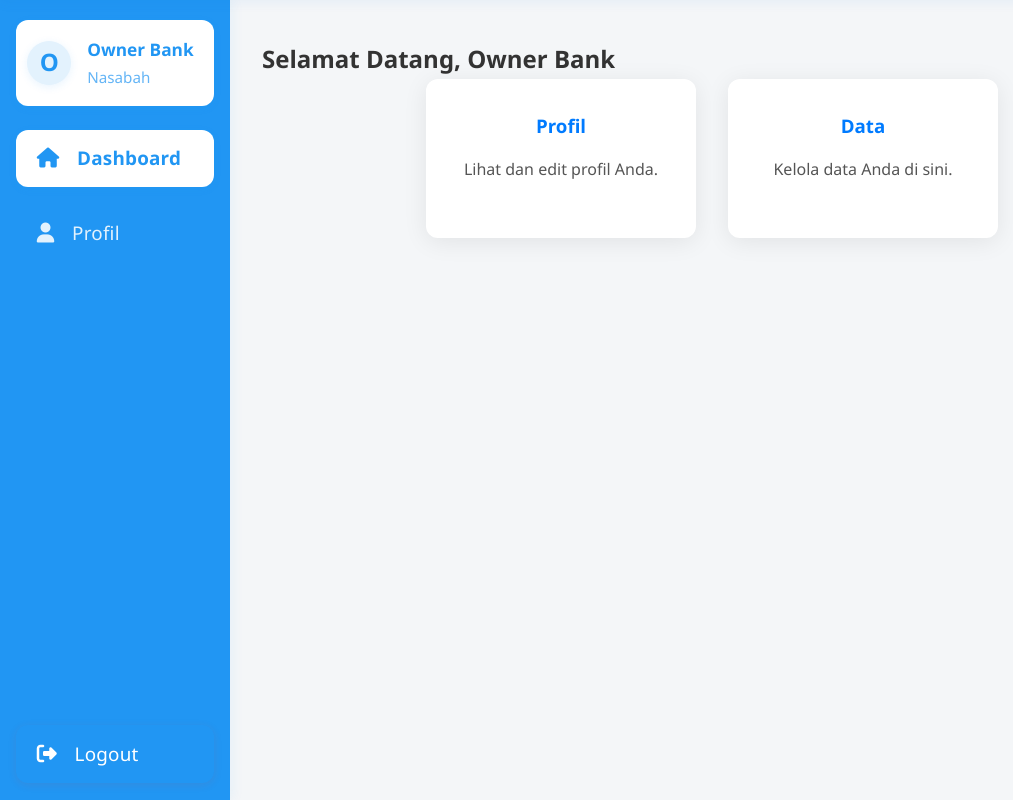
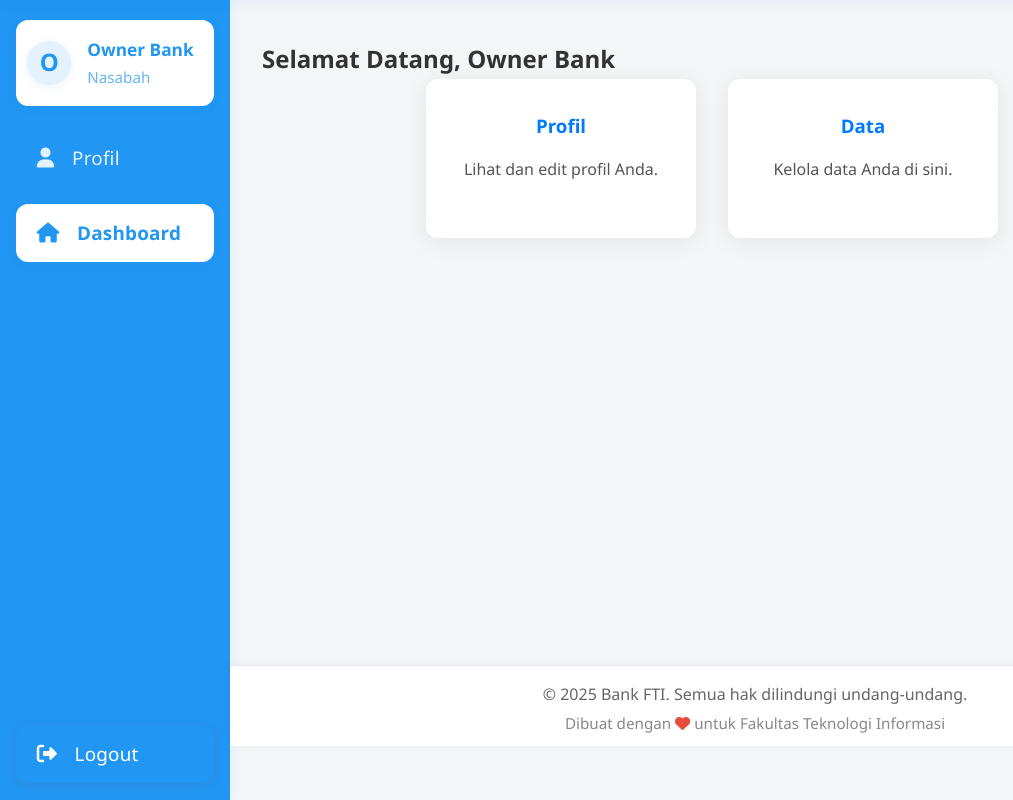
Before and after one commit to septiancikalnugraha/tugasbesar_managementrpl, a PHP site: page /pages/dashboard.php in a window 1280 px wide. Shown: the part 54-854 px from the top of the page, without its empty margins (0-1013 px from the left). Run offline with PHP 8.4, Linux system fonts and the light colour scheme; a user stored in the database is signed in; data comes from the database, SQL or seed files in the repository.

Commit message:
commit 2 - memperbaiki ui
menambahkan footer dan menyesuaikan ui pada dashboard khusus petugas dan dashboard nasabah

```diff
--- a/assets/css/style.css
+++ b/assets/css/style.css
@@ -887,3 +887,42 @@ html {
 .btn-logout {
     display: none !important;
 }
+
+/* Footer Styles */
+.footer {
+    background: rgba(255, 255, 255, 0.95);
+    backdrop-filter: blur(10px);
+    padding: 1.2rem 0 1rem 0;
+    margin-top: 1.5rem;
+    text-align: center;
+    color: #666;
+    font-size: 1rem;
+    box-shadow: 0 -2px 12px rgba(0,0,0,0.03);
+}
+.footer-note {
+    margin-top: 0.2rem;
+    font-size: 0.95rem;
+    color: #888;
+}
+.footer-note .fa-heart {
+    color: #e74c3c;
+}
+
+.dashboard-footer {
+    position: fixed;
+    left: 0;
+    bottom: 0;
+    width: 100vw;
+    z-index: 100;
+    background: rgba(255,255,255,0.97);
+    box-shadow: 0 -2px 12px rgba(0,0,0,0.03);
+    border-top: 1px solid #e3e7ed;
+    padding: 1rem 0 0.7rem 0;
+    text-align: center;
+}
+@media (min-width: 900px) {
+    .dashboard-footer {
+        left: 230px;
+        width: calc(100vw - 230px);
+    }
+}
--- a/includes/footer.php
+++ b/includes/footer.php
@@ -1,8 +1,8 @@
-<footer style="background: rgba(255, 255, 255, 0.95); backdrop-filter: blur(10px); padding: 2rem 0; margin-top: 3rem; text-align: center; color: #666;">
+<footer class="footer">
     <div class="container">
         <p>&copy; <?php echo date('Y'); ?> Bank FTI. Semua hak dilindungi undang-undang.</p>
-            <p style="margin-top: 0.5rem; font-size: 0.9rem;">
-                Dibuat dengan <i class="fas fa-heart" style="color: #e74c3c;"></i> untuk Fakultas Teknologi Informasi
+        <p class="footer-note">
+            Dibuat dengan <i class="fas fa-heart"></i> untuk Fakultas Teknologi Informasi
         </p>
     </div>
 </footer>
--- a/index.php
+++ b/index.php
@@ -116,5 +116,6 @@ if (isset($_SESSION['user_id'])) {
         </div>
     </div>
 </div>
+<?php include 'includes/footer.php'; ?>
 </body>
 </html>
--- a/pages/dashboard.php
+++ b/pages/dashboard.php
@@ -53,8 +53,8 @@ include '../includes/header.php';
             </div>
         </div>
         <ul>
+            <li><a href="#"><i class="fa fa-user"></i> Profil</a></li>
             <li><a href="#" class="active"><i class="fa fa-home"></i> Dashboard</a></li>
-            <li><a href="#"><i class="fa fa-user"></i> Profil</a></li>
             <li class="sidebar-logout"><a href="logout.php"><i class="fa fa-sign-out-alt"></i> Logout</a></li>
         </ul>
     </aside>
@@ -72,6 +72,15 @@ include '../includes/header.php';
         </div>
     </main>
 </div>
+
+<footer class="footer dashboard-footer">
+    <div class="container">
+        <p>&copy; <?php echo date('Y'); ?> Bank FTI. Semua hak dilindungi undang-undang.</p>
+        <p class="footer-note">
+            Dibuat dengan <i class="fas fa-heart"></i> untuk Fakultas Teknologi Informasi
+        </p>
+    </div>
+</footer>
 
 <script>
 function showComingSoon() {
```
Also changed, not shown: pages/dashboard_petugas.php (+10 -1 lines). Lines whose indentation alone changed are shown as unchanged.
